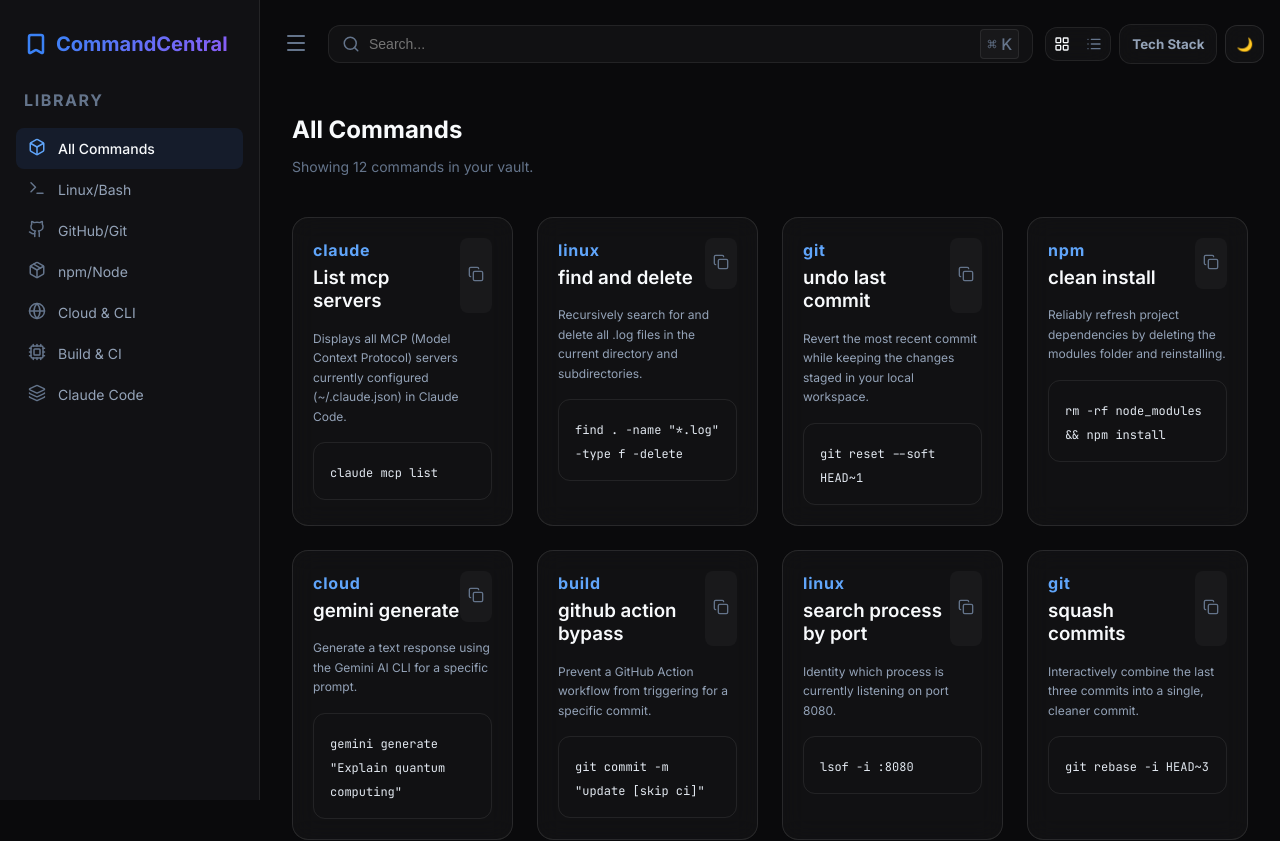
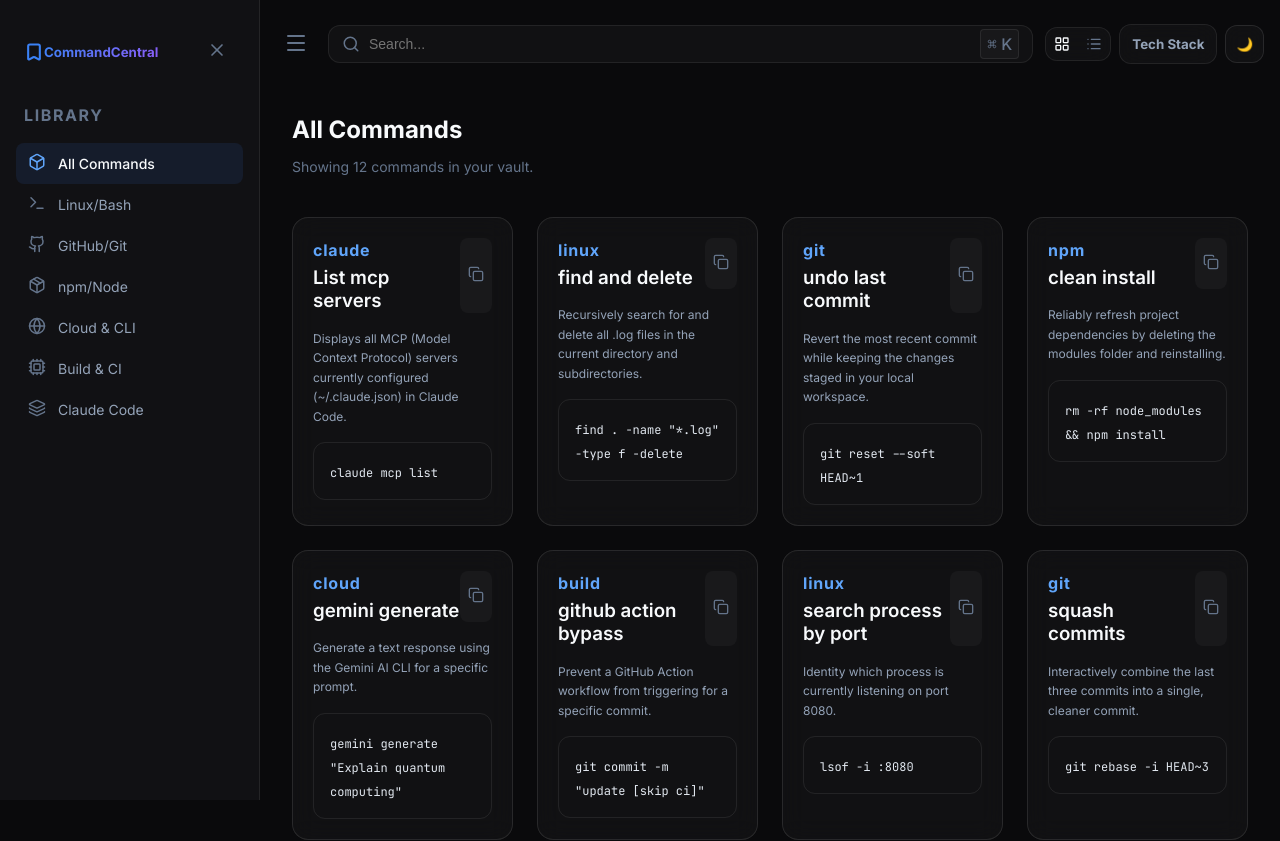
Before and after one commit to senthilcaesar/commands, a React (Vite) app: page / in a window 1280 px wide. Shown: the top 841 px of the page. Built offline with nearby package versions, Linux system fonts and the light colour scheme.

Commit message:
updates icon

```diff
--- a/src/components/Sidebar.jsx
+++ b/src/components/Sidebar.jsx
@@ -24,13 +24,19 @@
           }}
           title="Go to Home"
         >
-          <div className="flex items-center gap-2 group-hover:translate-x-0.5 transition-transform duration-300">
-            <Bookmark className="text-blue-500 flex-shrink-0" size={24} strokeWidth={2.5} />
-            <span className="gradient-text text-xl font-bold whitespace-nowrap overflow-hidden transition-all duration-300">CommandCentral</span>
+          <div className="flex items-center gap-1.5 sm:gap-2 group-hover:translate-x-0.5 transition-transform duration-300">
+            <Bookmark className="text-blue-500 flex-shrink-0" size={20} sm={24} strokeWidth={2.5} />
+            <span className="gradient-text text-lg sm:text-xl font-bold whitespace-nowrap overflow-hidden transition-all duration-300">CommandCentral</span>
           </div>
         </button>
 
-
+        <button
+          onClick={onClose}
+          className="p-2 -mr-2 text-dim hover:text-white md:hidden"
+          title="Close Sidebar"
+        >
+          <X size={20} />
+        </button>
       </div>
 
       <nav className="sidebar-nav px-4">
--- a/src/index.css
+++ b/src/index.css
@@ -126,6 +126,13 @@
   :root {
     --sidebar-width: 200px;
   }
+  .sidebar .text-xl {
+    font-size: 1.1rem;
+  }
+  .sidebar .px-6 {
+    padding-left: 1rem;
+    padding-right: 1rem;
+  }
 }
 
 @media (max-width: 768px) {
@@ -133,9 +140,11 @@
     position: fixed;
     transform: translateX(-100%);
     width: var(--sidebar-width);
+    z-index: 100 !important;
   }
   .sidebar.open {
     transform: translateX(0);
+    box-shadow: 20px 0 50px rgba(0,0,0,0.5);
   }
 }
 
```
